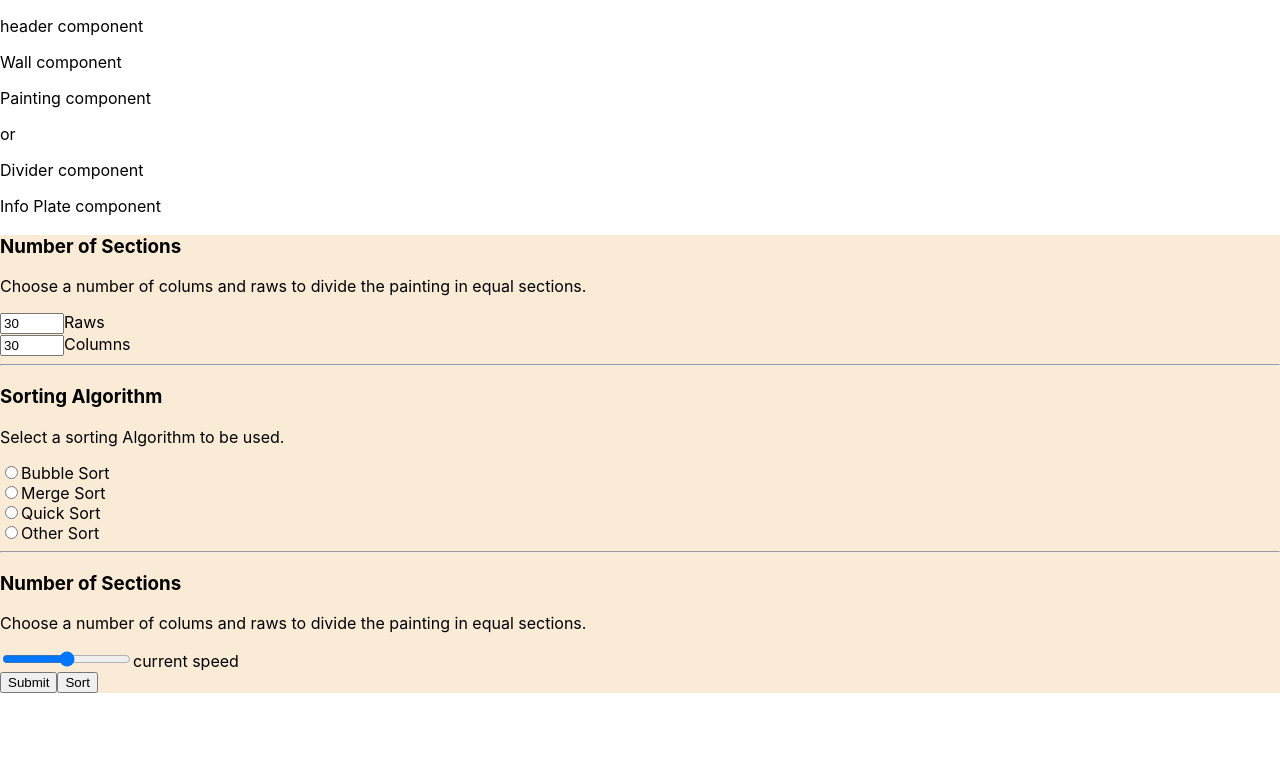
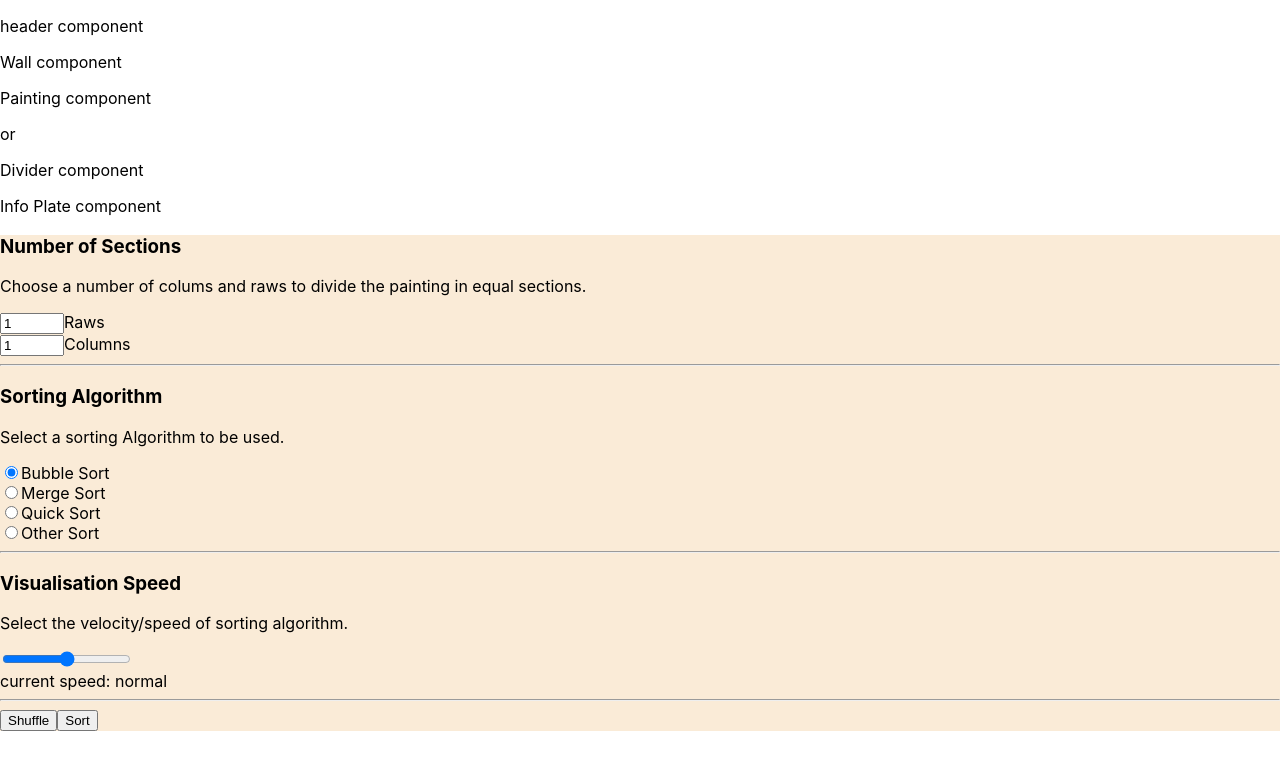
Before and after one commit to JohPik/art-algorithm-visualiser, a React (Create React App) app: page / in a window 1280 px wide. Shown: the top 770 px of the page. Built offline with nearby package versions, Linux system fonts and the light colour scheme.

Commit message:
finished logic in Form Component

```diff
--- a/src/components/Form.js
+++ b/src/components/Form.js
@@ -1,18 +1,48 @@
-import React from 'react'
+import React, { Component } from 'react'
 
-export default function Form(){
+export default class Form extends Component {
+
+    state = {
+        raws: 1,
+        columns: 1,
+        algorithm: "bubble-sort",
+        speed: 2
+    }
+
+    handleChange = e => {
+        if(e.target.type === "radio"){
+            this.setState({
+                algorithm : e.target.value
+            })
+        } else { //change string to a number
+            this.setState({
+                [e.target.name] : Number(e.target.value)
+            })
+        }
+    }
+
+    handeSubmit = e => {
+        e.preventDefault()
+        //Do Something Late
+
+    }
+
+    speed = ["very slow", "slow", "normal", "fast", "very fast"]
+
+
+    render() {
+
         return (
             <section className="form">
-            <form>
-                {/* need to make field required */}
+                <form onSubmit={this.handleSubmit}>
                     <div className="form-section">
                         <h3>Number of Sections</h3>
                         <p>Choose a number of colums and raws to divide the painting in equal sections.</p>
-                    <input type="number"  name="raws" min="0" max="100" step="1" value="30"/>
-                    <label for="raws">Raws</label>
+                        <input type="number"  name="raws" min="1" max="100" step="1" value={this.state.raws} onChange={this.handleChange}/>
+                        <label htmlFor="raws">Raws</label>
                         <br/>
-                    <input type="number"  name="columns" min="0" max="100" step="1" value="30"/>
-                    <label for="columns">Columns</label>
+                        <input type="number"  name="columns" min="1" max="100" step="1" value={this.state.columns}  onChange={this.handleChange}/>
+                        <label htmlFor="columns">Columns</label>
                     </div>
 
                     <hr/>
@@ -20,31 +50,52 @@ export default function Form(){
                     <div className="form-section">
                         <h3>Sorting Algorithm</h3>
                         <p>Select a sorting Algorithm to be used.</p>
-                    <input type="radio" id="bubble-sort" name="bubble-sort" value="bubble-sort"/>
-                    <label for="bubble-sort">Bubble Sort</label><br/>
-                    <input type="radio" id="merge-sort" name="merge-sort" value="merge-sort"/>
-                    <label for="merge-sort">Merge Sort</label><br/>
-                    <input type="radio" id="quick-sort" name="quick-sort" value="quick-sort"/>
-                    <label for="quick-sort">Quick Sort</label><br/>
-                    <input type="radio" id="other-sort" name="other-sort" value="other-sort"/>
-                    <label for="other-sort">Other Sort</label><br/>
+                        <input
+                            type="radio" id="bubble-sort" name="algorithm"
+                            checked={this.state.algorithm === "bubble-sort"}
+                            value="bubble-sort" onChange={this.handleChange}
+                        />
+                        <label htmlFor="bubble-sort">Bubble Sort</label><br/>
+                        <input
+                            type="radio" id="merge-sort" name="algorithm"
+                            checked={this.state.algorithm === "merge-sort"}
+                            value="merge-sort" onChange={this.handleChange}
+                        />
+                        <label htmlFor="merge-sort">Merge Sort</label><br/>
+                        <input
+                            type="radio" id="quick-sort" name="algorithm"
+                            checked={this.state.algorithm === "quick-sort"}
+                            value="quick-sort" onChange={this.handleChange}
+                        />
+                        <label htmlFor="quick-sort">Quick Sort</label><br/>
+                        <input
+                            type="radio" id="other-sort" name="algorithm"
+                            checked={this.state.algorithm === "other-sort"}
+                            value="other-sort" onChange={this.handleChange}
+                            />
+                        <label htmlFor="other-sort">Other Sort</label><br/>
                     </div>
 
                     <hr/>
 
                     <div className="form-section">
-                    <h3>Number of Sections</h3>
-                    <p>Choose a number of colums and raws to divide the painting in equal sections.</p>
-                    <input type="range" id="speed" name="speed" min="0" max="4" value="2"/>
+                        <h3>Visualisation Speed</h3>
+                        <p>Select the velocity/speed of sorting algorithm.</p>
+                        <input type="range" id="speed" name="speed" min="0" max="4" value={this.state.speed} onChange={this.handleChange}/>
+                        <br/>
+                        <label htmlFor="speed">current speed: <span className="speed-tag">{this.speed[this.state.speed]}</span></label>
                         {/* should change accordingly */}
-                    <label for="speed">current speed</label><br/>
+
                     </div>
 
+                    <hr/>
+
                     <div className="form-section">
-                    <input type="submit"></input>
-                    <button> Sort </button>
+                        <button type="submit"> Shuffle</button>
+                        <button>Sort</button>
                     </div>
                 </form>
             </section>
         )
     }
+}
```
Lines whose indentation alone changed are shown as unchanged.
